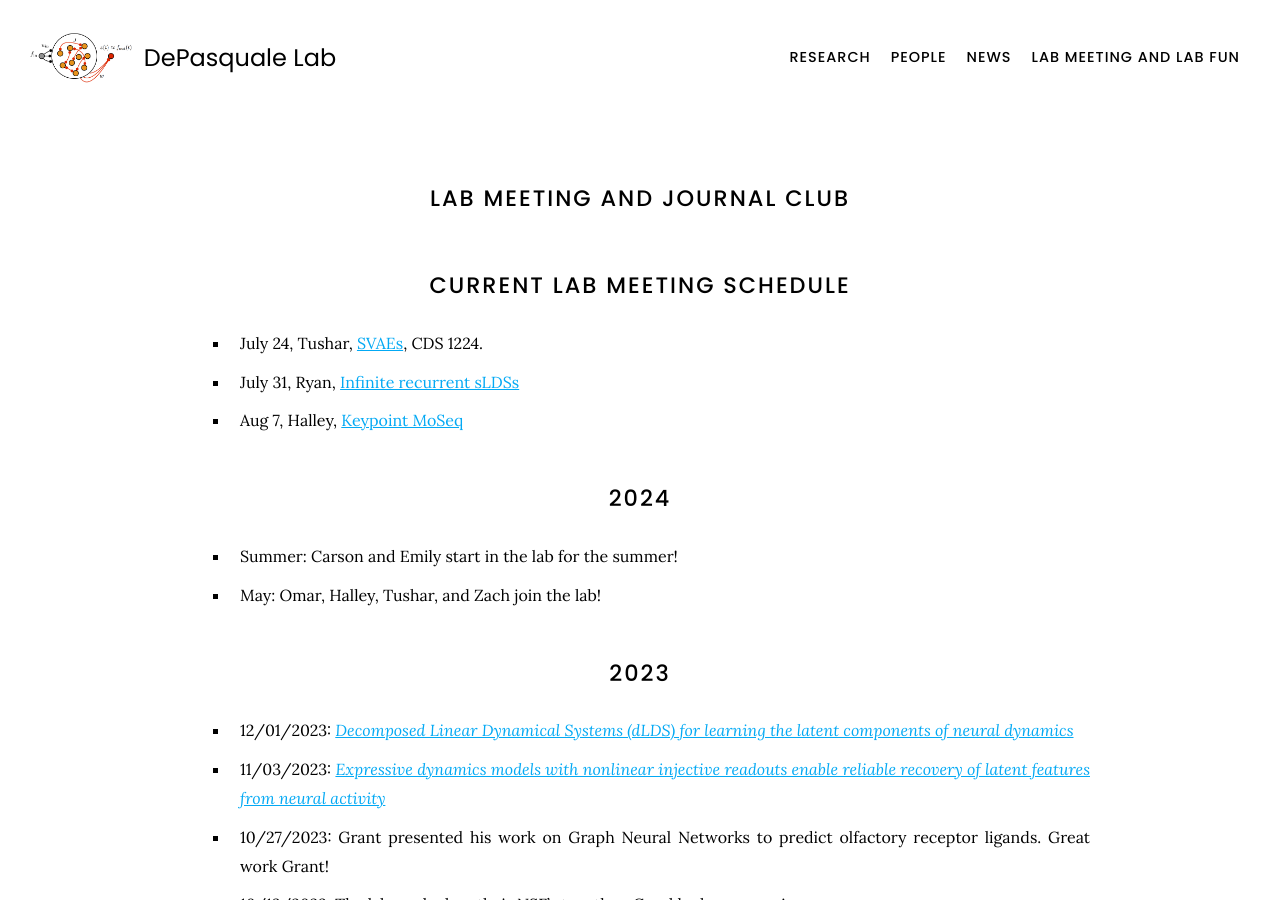
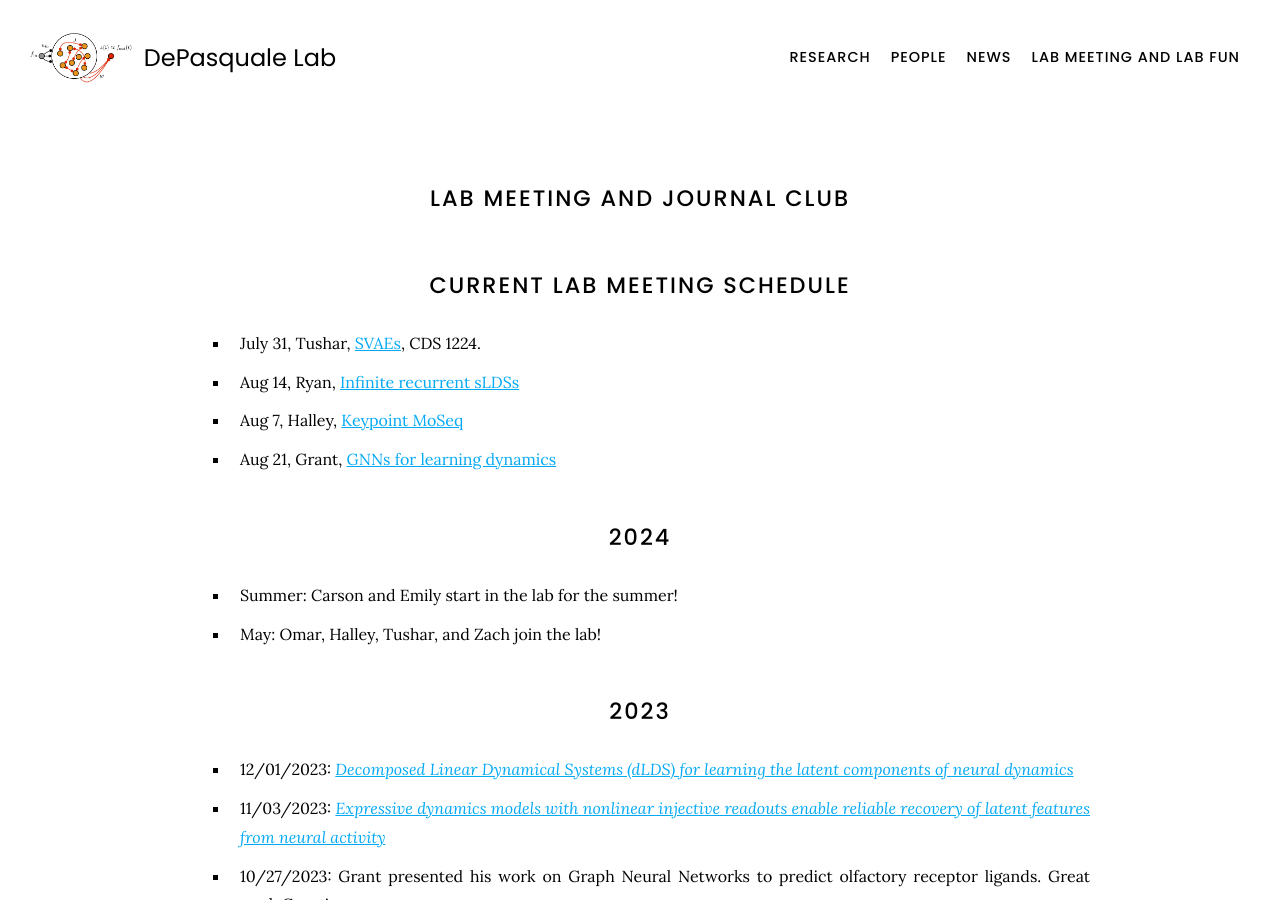
Before and after one commit to GrantMcConachie/depasquale-lab.github.io, a Jekyll site: the page built from current_events/index.md, in a window 1280 px wide and 900 px high. Built offline with Jekyll 4.4.1, drawn with Linux system fonts in a browser that asks for light colours; nearby versions of some CDN libraries; a style sheet for code colours, icons or effects is not loaded.

Commit message:
Add grant lab meeting in August

```diff
--- a/current_events/index.md
+++ b/current_events/index.md
@@ -9,10 +9,10 @@ Lab Meeting and Journal Club
 Current lab meeting schedule
 ======
 
-- July 24, Tushar, [SVAEs](https://arxiv.org/abs/2008.12595), CDS 1224.
-- July 31, Ryan, [Infinite recurrent sLDSs](https://openreview.net/forum?id=YIls9HEa52)
+- July 31, Tushar, [SVAEs](https://arxiv.org/abs/2008.12595), CDS 1224.
+- Aug 14, Ryan, [Infinite recurrent sLDSs](https://openreview.net/forum?id=YIls9HEa52)
 - Aug 7, Halley, [Keypoint MoSeq](https://www.biorxiv.org/content/10.1101/2023.03.16.532307v3)
-
+- Aug 21, Grant, [GNNs for learning dynamics](https://arxiv.org/abs/2407.19160)
 
 2024
 ======
```
